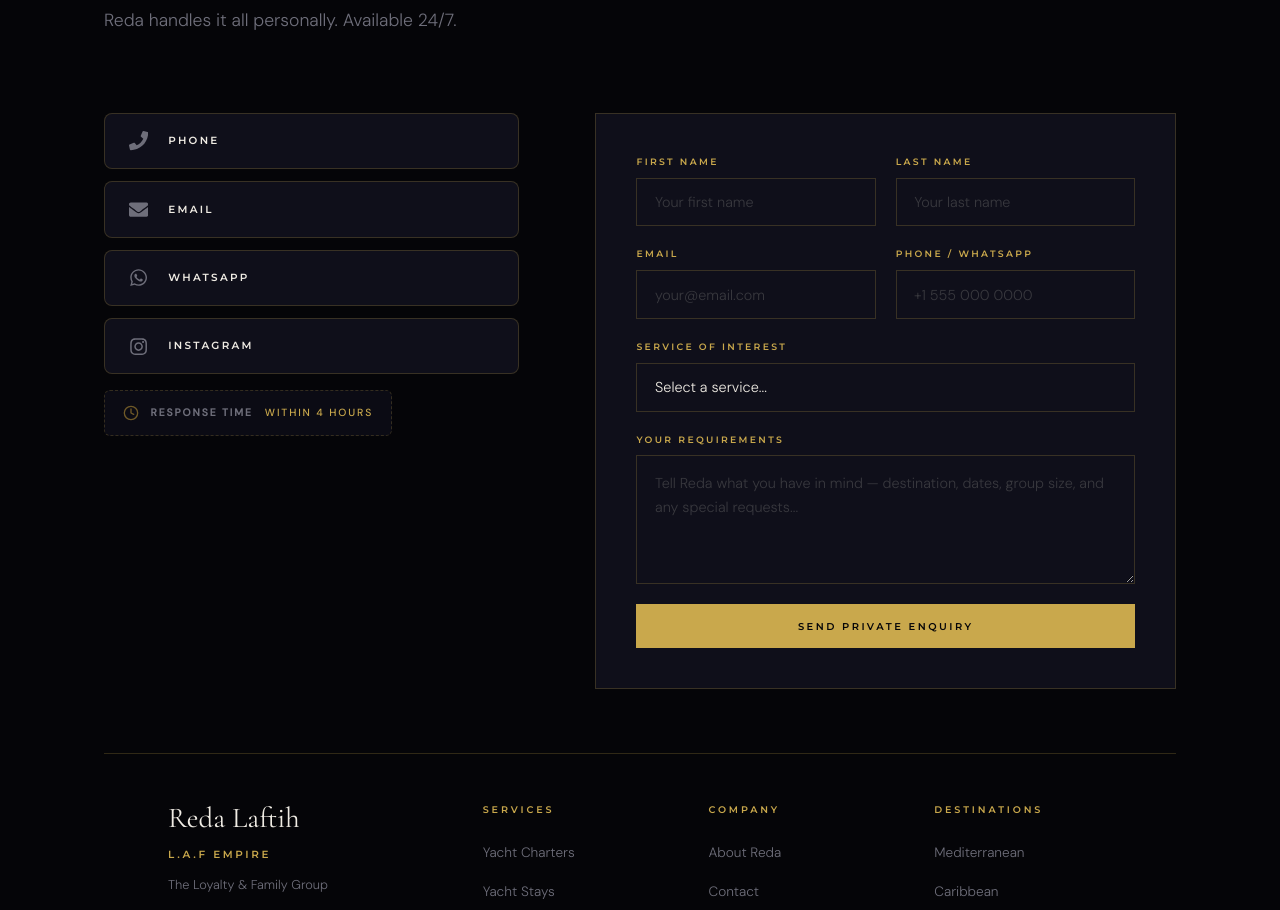
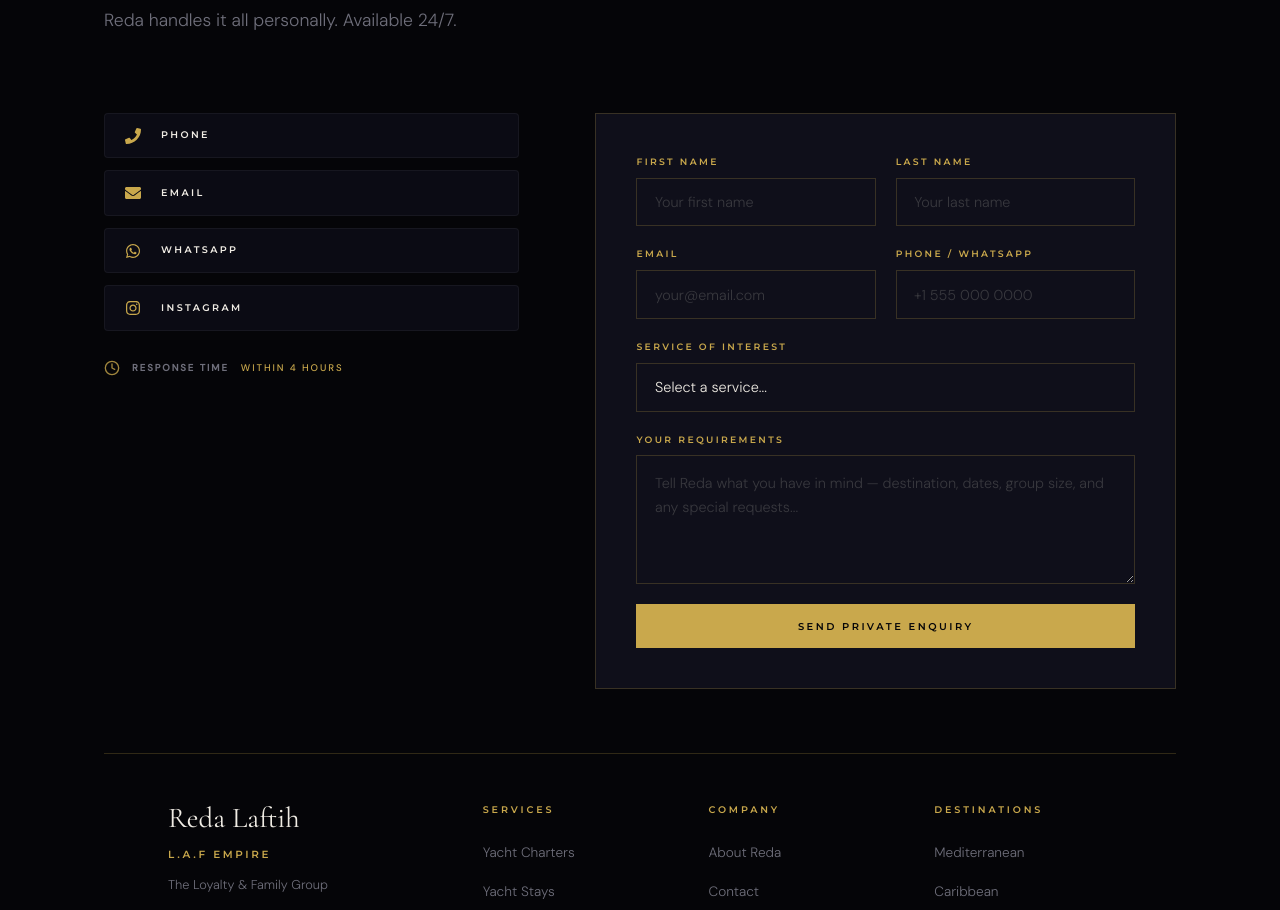
Before and after one commit to laf-reda/laf-site, a React (Vite) app: page / in a window 1280 px wide. Shown: the part 8450-9360 px from the top of the page. Built offline with nearby package versions, Linux system fonts and the light colour scheme.

Commit message:
updated the layout and css

```diff
--- a/src/index.css
+++ b/src/index.css
@@ -577,6 +577,9 @@ button {
 /* ==========================================================================
    MOBILE MENU OVERLAY & RESPONSIVE ITEMS
    ========================================================================== */
+/* ==========================================================================
+   MOBILE MENU OVERLAY (REFINED SPACING)
+   ========================================================================== */
 .mobile-menu {
   display: none;
   position: fixed;
@@ -586,11 +589,13 @@ button {
   flex-direction: column;
   align-items: center;
   justify-content: center;
-  gap: 2rem; /* Decreased default mobile gap slightly to prevent vertical overflow */
+  /* Reduced gap significantly for a unified typographic lockup */
+  gap: 1rem;
+  /* Top padding acts as a buffer for your static navigation header height */
+  padding: 5rem 2rem 2rem 2rem;
   opacity: 0;
   pointer-events: none;
-  transition: opacity 0.3s ease;
-  padding: 2rem;
+  transition: opacity 0.3s cubic-bezier(0.16, 1, 0.3, 1);
 }
 
 .mobile-menu.open {
@@ -599,37 +604,35 @@ button {
   pointer-events: all;
 }
 
-/* Target the navigation links inside the mobile menu */
 .mobile-menu a {
   font-family: var(--display);
-  /* clamp() dynamically adjusts between 1.75rem on small screens and 2.5rem on larger ones */
-  font-size: clamp(1.75rem, 7vw, 2.5rem);
+  /* Scaled down text settings to feel more intentional, clean, and premium */
+  font-size: clamp(1.4rem, 5vw, 1.85rem);
   color: var(--text);
   text-decoration: none;
   font-weight: 400;
-  letter-spacing: 0.05em;
+  letter-spacing: 0.03em;
   text-align: center;
-  width: 100%;
-  padding: 0.5rem 0;
-}
-
-/* Elegant feedback loop when items are pressed or tapped */
+  padding: 0.15rem 0;
+  width: auto; /* inline tracking bounding box */
+}
+
 .mobile-menu a:hover,
 .mobile-menu a:active {
   color: var(--gold);
 }
 
-/* Extra safety rule for short screen devices or landscape viewports */
-@media (max-height: 600px) {
+/* Fallback optimization for super compressed screens */
+@media (max-height: 550px) {
   .mobile-menu {
-    gap: 1rem;
-    justify-content: center;
+    gap: 0.65rem;
   }
   .mobile-menu a {
-    font-size: 1.5rem;
-    padding: 0.25rem 0;
-  }
-}
+    font-size: 1.25rem;
+  }
+}
+
+
 .mobile-menu__contact { margin-top: 1rem; text-align: center; }
 .mobile-menu__contact a {
   font-family: var(--label);
@@ -1500,12 +1503,12 @@ button {
 .contact__social-item {
   display: flex;
   align-items: center;
-  padding: 1.1rem 1.5rem;
-  background: var(--bg-card);
-  border: 1px solid var(--gold-border);
-  border-radius: 8px;
+  padding: 0.85rem 1.25rem; /* Reduced padding for a tighter, premium feel */
+  background: var(--bg-surface);
+  border: 1px solid rgba(255, 255, 255, 0.05);
+  border-radius: 4px; /* Crisp, architectural corners */
   text-decoration: none;
-  transition: all 0.25s ease;
+  transition: all 0.3s var(--ease);
   position: relative;
   width: 100%;
 }
@@ -1523,32 +1526,30 @@ button {
 .contact__social-item:hover::before { opacity: 1; }
 
 .contact__social-item:hover {
+  background: var(--bg-card);
   border-color: var(--gold);
-  transform: translateY(-2px);
-  box-shadow: 0 8px 24px rgba(201, 168, 76, 0.12);
+  transform: translateX(6px); /* Micro-interaction: subtle shift */
 }
 
 .contact__social-icon {
   flex-shrink: 0;
   margin-right: 1.25rem;
-  color: var(--text-dim);
-  font-size: 1.2rem;
-  transition: all 0.3s ease;
+  color: var(--gold);
+  font-size: 1rem;
+  transition: transform 0.3s ease;
 }
 
 .contact__social-item:hover .contact__social-icon {
-  transform: scale(1.1) rotate(5deg);
-  color: var(--gold);
+  transform: scale(1.1);
 }
 
 .contact__social-value {
   font-family: var(--label);
-  font-size: 0.65rem;
-  font-weight: 600;
-  letter-spacing: 0.22em;
-  color: var(--text);
-  text-transform: uppercase;
-  z-index: 1;
+  font-size: 0.6rem;
+  font-weight: 600;
+  letter-spacing: 0.25em;
+  color: var(--text);
+  text-transform: uppercase;
 }
 
 /* Tooltips */
@@ -1586,17 +1587,12 @@ button {
   display: inline-flex;
   align-items: center;
   gap: 0.75rem;
-  padding: 0.8rem 1.1rem;
-  background: var(--bg-surface);
-  border: 1px dashed var(--gold-border);
-  border-radius: 6px;
-  font-size: 0.65rem;
+  padding: 0.8rem 0;
+  font-size: 0.6rem;
   font-weight: 500;
-  letter-spacing: 0.18em;
-  color: var(--text-dim);
-  text-transform: uppercase;
-  transition: all 0.25s ease;
-  align-self: flex-start;
+  letter-spacing: 0.2em;
+  color: var(--text-dim);
+  text-transform: uppercase;
 }
 
 .contact__response-item:hover {
@@ -1606,9 +1602,8 @@ button {
 }
 
 .contact__response-icon {
-  color: var(--gold-deep);
-  opacity: 0.7;
-  transition: all 0.3s ease;
+  color: var(--gold);
+  opacity: 0.8;
 }
 
 .contact__response-item:hover .contact__response-icon {
```
